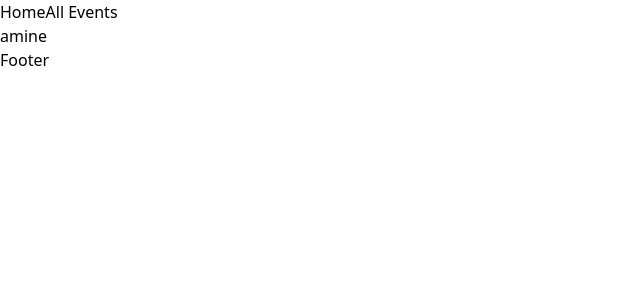
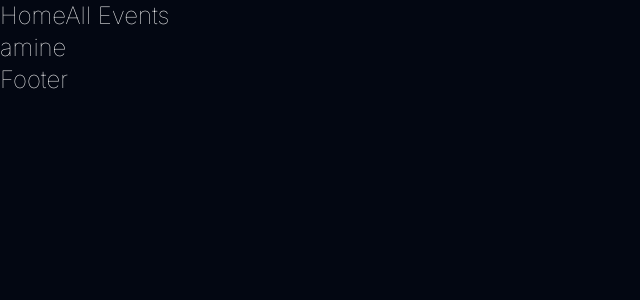
Before and after one commit to aminetiouk/evento, a Next.js app: page / in a window 1280 px wide. Shown: the top 300 px of the page, without its empty margins (0-640 px from the left). Built offline with nearby package versions, Linux system fonts and the light colour scheme.

Commit message:
refactor(layout): apply font and base styles to HTML body

```diff
--- a/src/app/layout.tsx
+++ b/src/app/layout.tsx
@@ -15,7 +15,7 @@ export default function RootLayout({
 }>) {
   return (
     <html lang="en">
-      <body className="antialiased">
+      <body className={`antialiased font-inter font-thin text-2xl bg-gray-950 text-white `}>
         <Header />
         {children}
         <Footer />
```
